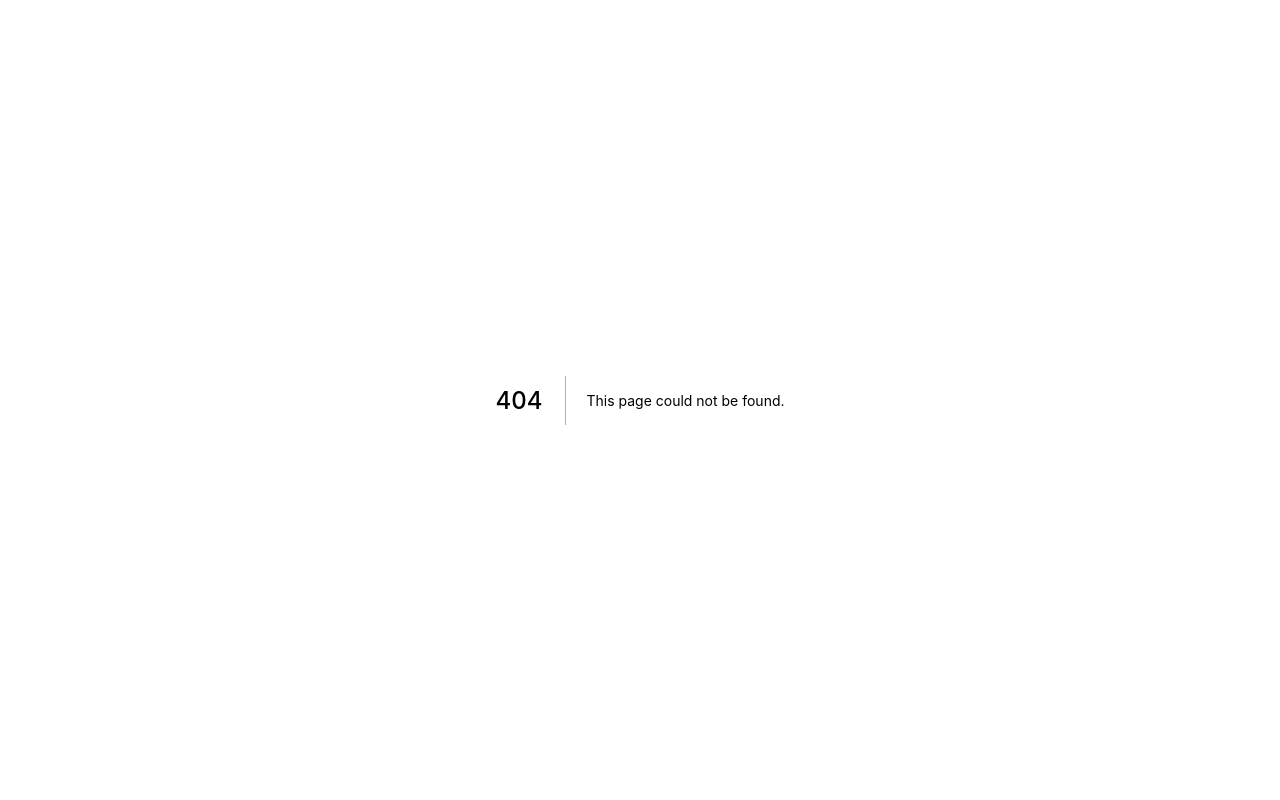
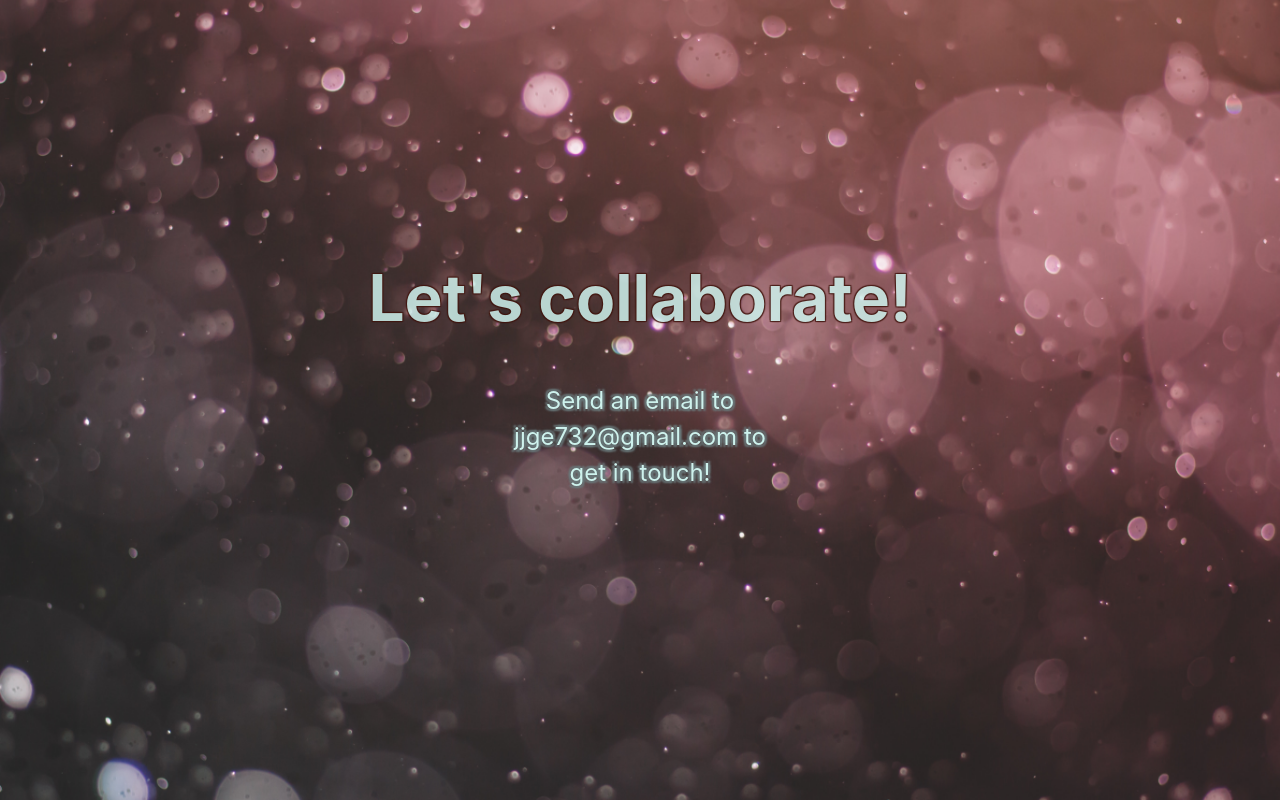
Before and after one commit to jjge732/portfolio-2.0, a Next.js app: page /contact in a window 1280 px wide. Before the commit this address had no page. Built offline with nearby package versions, Linux system fonts and the light colour scheme.

Commit message:
Added contact page with email link

```diff
--- a/components/container.js
+++ b/components/container.js
@@ -28,14 +28,12 @@ export default class Container extends Component {
         return(
             <div className={cn({
                 [styles.container]: true,
-                [styles.links]: this.state.type.includes('links'),
-                [styles.transitioning]: this.state.isTransitioning
+                [styles.transitioningIn]: !this.state.type.includes('landing'),
+                [styles.transitioningOut]: this.state.isTransitioning,
             })}>
                 <main className="content">
                     <Heading type={this.state.type}/>
-                        {this.state.type.includes('links') ?
-                            <Info/> : <></>
-                        }
+                    <Info type={this.state.type}/>
                     <Grid type={this.state.type} handleClick={this.switchContainer}/>
                 </main>
                 <style jsx global>{`
--- a/components/grid.js
+++ b/components/grid.js
@@ -3,12 +3,12 @@ import Link from 'next/link'
 
 import { FontAwesomeIcon } from '@fortawesome/react-fontawesome'
 import { library } from '@fortawesome/fontawesome-svg-core'
-import { faChevronDown, faEnvelope } from '@fortawesome/free-solid-svg-icons'
+import { faChevronDown, faEnvelope, faInfoCircle } from '@fortawesome/free-solid-svg-icons'
 import { fab, faGithub } from '@fortawesome/free-brands-svg-icons'
 
 import styles from '../styles/grid-utils.module.css'
 
-library.add(faChevronDown, faEnvelope, faGithub, fab)
+library.add(faChevronDown, faEnvelope, faGithub, fab, faInfoCircle)
 
 export default class Grid extends Component {
     constructor(props) {
@@ -27,7 +27,7 @@ export default class Grid extends Component {
                         <FontAwesomeIcon icon={faGithub}color='#CEF2ED' size="4x"></FontAwesomeIcon>
                     </a>
                     <a className={styles.iconLinks} onClick={this.handleClick.bind(this, "contact")}>
-                        <FontAwesomeIcon icon={faEnvelope} color="#CEF2ED" size="4x"></FontAwesomeIcon>
+                        <FontAwesomeIcon icon={faInfoCircle} color="#CEF2ED" size="4x"></FontAwesomeIcon>
                     </a>
                 </>
         }
--- a/components/heading.js
+++ b/components/heading.js
@@ -7,24 +7,18 @@ import styles from '../styles/heading-utils.module.css'
 export default class Heading extends Component {
     constructor (props) {
         super(props);
-
         this.props = props
-
+        this.state = {type: props.type}
         this.textMap = {
+            contact: 'Let\'s collaborate!',
             landing: 'Welcome',
             links: 'Thanks for coming!'
         }
-
-        this.state = {type: props.type}
     }
 
     render() {
         return (
-            <h1 className={cn({
-                'title': true,
-                [styles.landing]: this.props.type.includes('landing'),
-                [styles.links]: this.props.type.includes('links'),
-            })}>
+            <h1 className={styles.heading}>
                 {this.textMap[this.props.type]}
             </h1>
         )
--- a/components/info.js
+++ b/components/info.js
@@ -5,10 +5,16 @@ import styles from '../styles/info-utils.module.css'
 export default class Info extends Component {
     constructor(props) {
         super(props);
-        this.state = {type: props.type}
+        this.props = props
+        this.elementsMap = {
+            contact: <div className={styles.info}>Send an email to <a href='mailto:jjge732@gmail.com'>jjge732@gmail.com</a> to get in touch!</div>,
+            links: <div className={styles.info}>This site will be updated regularly, check back soon!</div>
+        }
     }
 
     render() {
-        return <div className={styles.info}>This site will be updated regularly, check back soon!</div>
+        return <>
+            {this.elementsMap[this.props.type]}
+        </>
     }
 }
--- /dev/null
+++ b/pages/contact.js
@@ -0,0 +1,5 @@
+import Container from '../components/container'
+
+export default function Contact() {
+  return <Container type="contact"/>
+}
--- a/styles/container-utils.module.css
+++ b/styles/container-utils.module.css
@@ -9,11 +9,11 @@
     height: 100vh;
 }
 
-.links {
+.transitioningIn {
     animation: moveIn 1s;
 }
 
-.transitioning {
+.transitioningOut {
     animation: moveOut 1s;
 }
 
--- a/styles/global.css
+++ b/styles/global.css
@@ -17,18 +17,15 @@ i.fas {
     width: 10px;
 }
 
-button {
+button, a {
     padding: 0;
     border: none;
     font: inherit;
     color: inherit;
     background-color: transparent;
+    text-decoration: none;
     /* show a hand cursor on hover; some argue that we
     should keep the default arrow cursor for buttons */
-    cursor: pointer;
-}
-
-a {
     cursor: pointer;
 }
 
--- a/styles/heading-utils.module.css
+++ b/styles/heading-utils.module.css
@@ -1,4 +1,4 @@
-.landing, .links {
+.heading {
     opacity: .85;
     font-size: 45px;
     text-decoration: none;
@@ -6,21 +6,5 @@
     line-height: 1.15;
     font-size: 4rem;
     text-align: center;
-}
-
-.landing {
     text-shadow: 1px 1px 1px #40140D, -1px -1px 1px #40140D, -1px 1px 1px #40140D, 1px -1px 1px #40140D;
 }
-
-.links {
-    text-shadow: 1px 1px 1px #40140D, -1px -1px 1px #40140D, -1px 1px 1px #40140D, 1px -1px 1px #40140D;
-}
-
-.unmounting {
-    animation: moveOut 5s;
-}
-
-@keyframes moveOut {
-    from {left: 0;}
-    to {left: 1vw;}
-}
```
